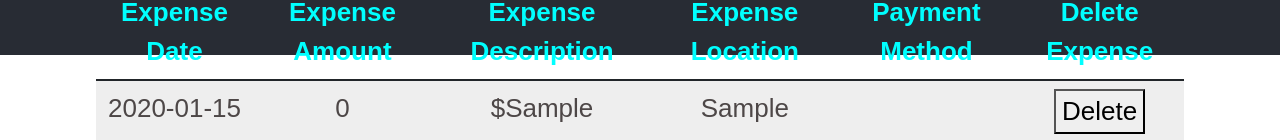
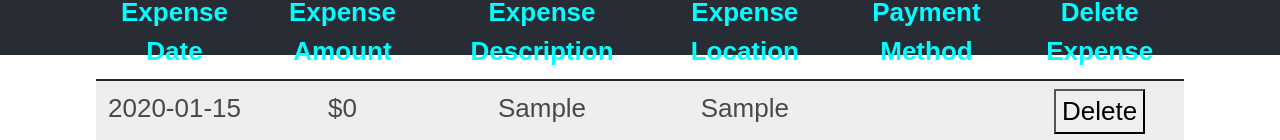
Before and after one commit to zackzellto/new-react-expense-tracker, a React (Create React App) app: page / in a window 1280 px wide. Both pictures are taken after typing "Sample", "Sample", "2020-01-15" into the empty fields and a click on the button "Submit". Shown: the part 775-915 px from the top of the page. Built offline with nearby package versions, Linux system fonts and the light colour scheme.

Commit message:
make it better -fixed v3

```diff
--- a/src/Components/ExpenseTable.jsx
+++ b/src/Components/ExpenseTable.jsx
@@ -24,8 +24,8 @@ const ExpenseTable = ({ expenseList }) => {
                 return (
                     <tr key={expense.name}>
                     <td>{expense.date}</td>
-                    <td>{expense.amount}</td>{" "}
-                    <td>${expense.description}</td>
+                    <td>${expense.amount}</td>{" "}
+                    <td>{expense.description}</td>
                     <td>{expense.location}</td>{" "}
                     <td>{expense.currency}</td>
                     <td><button onClick={ExpenseDeleteFunction}>
```
